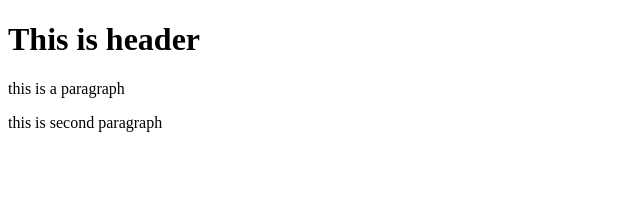
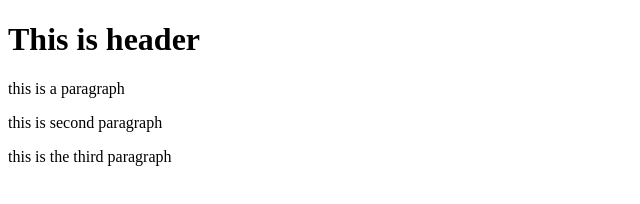
Before and after one commit to Mayank0411/git-test, a website: page index.html in a window 1280 px wide. Shown: the whole page, without its empty margins (0-640 px from the left). Drawn offline with Linux system fonts and the light colour scheme.

Commit message:
forth commit

```diff
--- a/index.html
+++ b/index.html
@@ -5,5 +5,6 @@
     <h1>This is header</h1>
     <p>this is a paragraph</p>
     <p>this is second paragraph</p>
+    <p>this is the third paragraph</p>
 </body>
 <html>
```
Also changed, not shown: package.json (added, +24 -0 lines), 2 other files.
